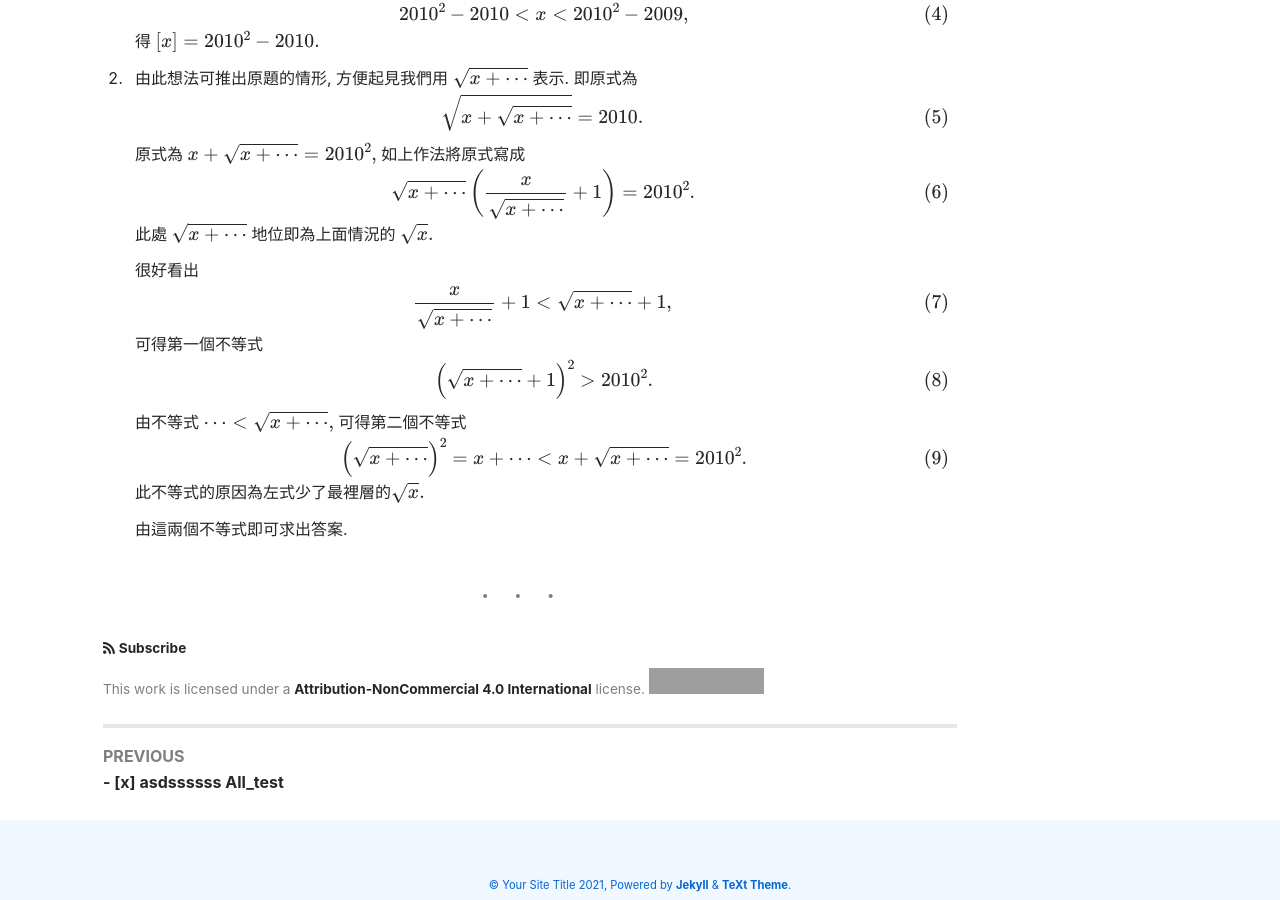
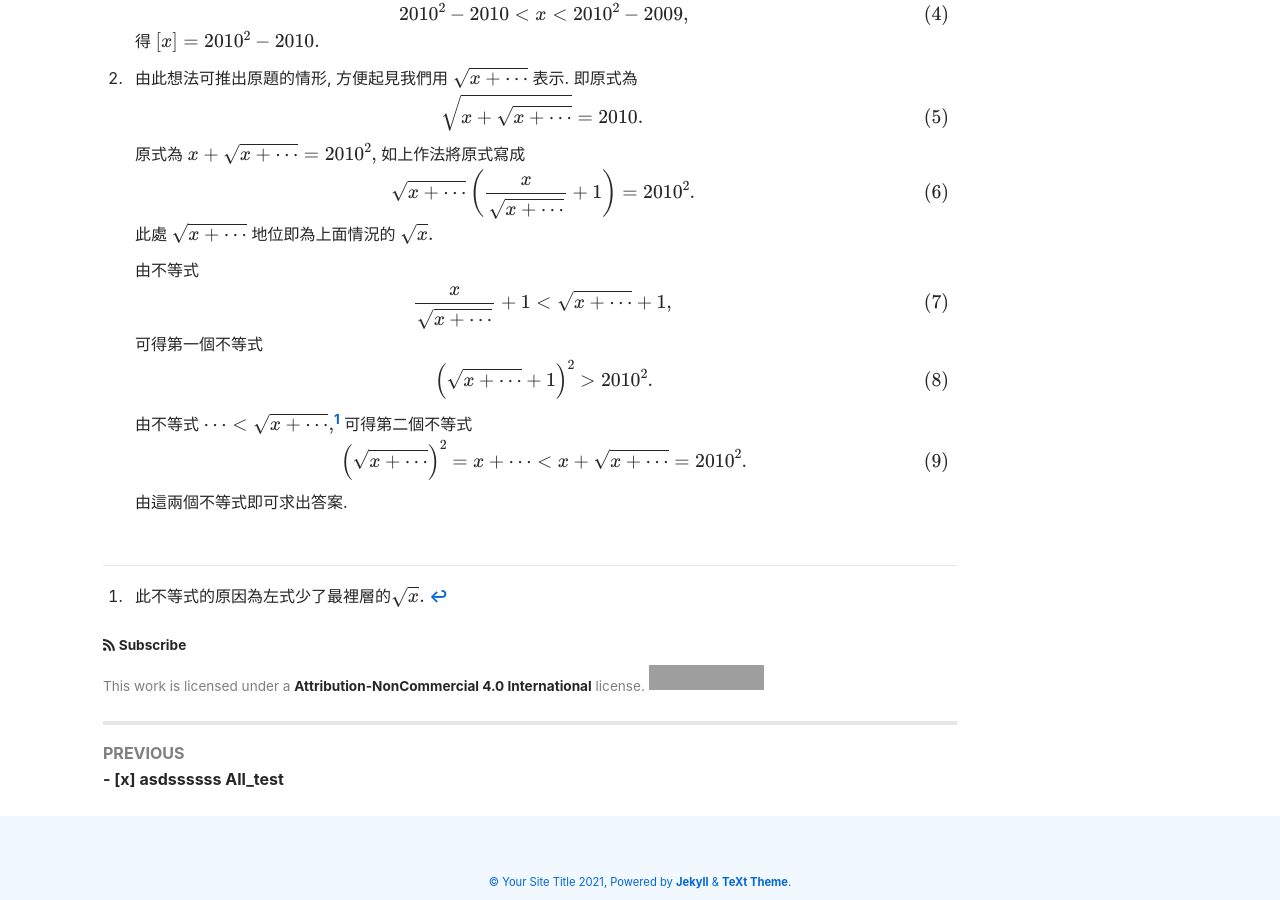
Before and after one commit to ChoCho66/ChoCho66.github.io, a Jekyll site: the page built from _posts/2021-03-03-√(x+√(x+cdots))=2010.md, in a window 1280 px wide and 900 px high, scrolled down 868 px. Built offline with Jekyll 4.4.1, drawn with Linux system fonts in a browser that asks for light colours; nearby versions of some CDN libraries; formulas are drawn with MathJax 3; grey boxes are pictures that could not be loaded.

Commit message:
20210303

```diff
--- a/_posts/2021-03-03-√(x+√(x+cdots))=2010.md
+++ b/_posts/2021-03-03-√(x+√(x+cdots))=2010.md
@@ -56,7 +56,7 @@ $\sqrt{x+\sqrt{x+\sqrt{x+\sqrt{x+\sqrt{x+\sqrt{x+\sqrt{x}}}}}}} = 2010 ,$
    $$
    此處 $\sqrt{x+\cdots}$ 地位即為上面情況的 $\sqrt x .$
 
-   很好看出
+   由不等式
    $$
    \begin{align}
    \frac{x}{\sqrt{x+\cdots}} + 1    <  \sqrt{x+\cdots} + 1 ,
@@ -70,18 +70,17 @@ $\sqrt{x+\sqrt{x+\sqrt{x+\sqrt{x+\sqrt{x+\sqrt{x+\sqrt{x}}}}}}} = 2010 ,$
    $$
 
    由不等式
-   $ \cdots <  \sqrt{x+\cdots},$
+   $\cdots <  \sqrt{x+\cdots},$[^1]
    可得第二個不等式
    $$
    \begin{align}
    \left( \sqrt{x+\cdots} \right)^2 = x+ \cdots < x+\sqrt{x+\cdots} = 2010^2.
    \end{align}
    $$
-   此不等式的原因為左式少了最裡層的$\sqrt{x}.$
 
    由這兩個不等式即可求出答案.
 
 
 <!--more-->
 
----
+[^1]: 此不等式的原因為左式少了最裡層的$\sqrt{x}.$
```
